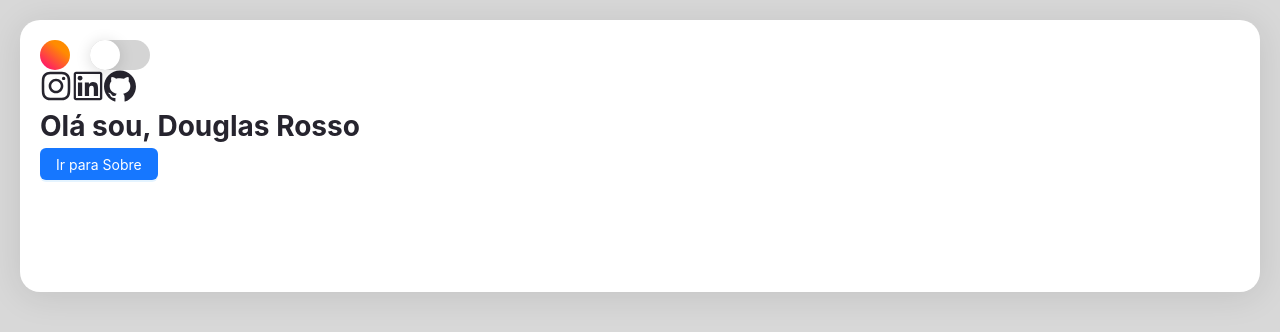
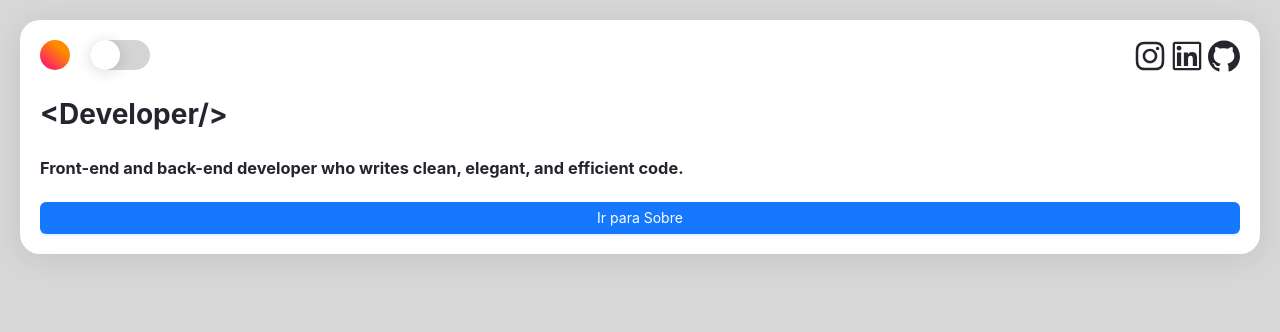
Before and after one commit to douglasrosso/portfolio, a Next.js app: page / in a window 1280 px wide. Shown: the top 332 px of the page. Built offline with nearby package versions, Linux system fonts and the light colour scheme.

Commit message:
correção no tema e correção de erros no console

```diff
--- a/package.json
+++ b/package.json
@@ -11,12 +11,14 @@
   "dependencies": {
     "@ant-design/icons": "^5.5.1",
     "antd": "^5.21.0",
+    "js-cookie": "^3.0.5",
     "next": "14.2.13",
     "react": "^18",
     "react-dom": "^18",
     "styled-components": "^6.1.13"
   },
   "devDependencies": {
+    "@types/js-cookie": "^3.0.6",
     "@types/node": "^20",
     "@types/react": "^18",
     "@types/react-dom": "^18",
--- a/src/app/components/Card.tsx
+++ b/src/app/components/Card.tsx
@@ -1,21 +1,21 @@
 import React from "react";
 import styled from "styled-components";
-import { useAppContext } from "../context/StoreContext";
 
 const Card = ({ children }: { children: React.ReactNode }) => {
-  const { theme } = useAppContext();
-  return <StyledWrapper $background={theme.background}>{children}</StyledWrapper>;
+  return <StyledWrapper>{children}</StyledWrapper>;
 };
 
-const StyledWrapper = styled.div<{ $background: string }>`
+const StyledWrapper = styled.div`
   position: relative;
   padding: 20px;
   z-index: 2;
   width: 100%;
-  height: 17rem;
   box-shadow: 0 4px 35px rgba(0, 0, 0, 0.1);
   border-radius: 20px;
-  background: ${(props) => props.$background};
+  background: ${({ theme }) => theme.background};
+  display: flex;
+  flex-direction: column;
+  gap: 20px;
 `;
 
 export default Card;
--- a/src/app/components/Switch.tsx
+++ b/src/app/components/Switch.tsx
@@ -8,11 +8,7 @@ const Switch = () => {
   const { theme, toggleTheme } = useAppContext();
 
   return (
-    <StyledWrapper
-      $color={theme.color}
-      $background={theme.background}
-      $isDark={theme.isDark ? 1 : 0}
-    >
+    <StyledWrapper>
       <input
         id="switch"
         type="checkbox"
@@ -31,11 +27,7 @@ const Switch = () => {
   );
 };
 
-const StyledWrapper = styled.div<{
-  $background: string;
-  $color: string;
-  $isDark: number;
-}>`
+const StyledWrapper = styled.div`
   width: fit-content;
 
   .content {
@@ -50,8 +42,8 @@ const StyledWrapper = styled.div<{
     border-radius: 100%;
     width: 30px;
     height: 30px;
-    background: ${(props) =>
-      props.$isDark
+    background: ${({ theme }) =>
+      theme.isDark
         ? "linear-gradient(40deg, #8983f7, #a3dafb 70%)"
         : "linear-gradient(40deg, #ff0080, #ff8c00 70%)"};
     margin: auto;
@@ -64,8 +56,8 @@ const StyledWrapper = styled.div<{
     right: 0;
     width: 20px;
     height: 20px;
-    background: ${(props) => props.$background};
-    transform: ${(props) => (!props.$isDark ? "scale(0)" : "scale(1)")};
+    background: ${({ theme }) => theme.background};
+    transform: ${({ theme }) => (!theme.isDark ? "scale(0)" : "scale(1)")};
     transform-origin: top right;
     transition: transform 0.6s cubic-bezier(0.645, 0.045, 0.355, 1);
   }
@@ -102,8 +94,8 @@ const StyledWrapper = styled.div<{
   }
 
   [type="checkbox"]:checked + .content .crescent {
-    transform: ${(props) => (props.$isDark ? "scale(1)" : "scale(0)")};
-    background: ${(props) => props.$background};
+    transform: ${({ theme }) => (theme.isDark ? "scale(1)" : "scale(0)")};
+    background: ${({ theme }) => theme.background};
   }
 
   [type="checkbox"]:checked + .content {
--- a/src/app/context/StoreContext.tsx
+++ b/src/app/context/StoreContext.tsx
@@ -1,4 +1,11 @@
-import React, { createContext, useContext, useState, ReactNode } from "react";
+import React, {
+  createContext,
+  useContext,
+  useState,
+  useEffect,
+  ReactNode,
+} from "react";
+import Cookies from "js-cookie";
 
 interface StoreContextType {
   theme: ThemeType;
@@ -33,17 +40,24 @@ export const StoreProvider = ({ children }: { children: ReactNode }) => {
     isDark: true,
   };
 
-  const [isLightTheme, setIsLightTheme] = useState(true);
+  const getInitialTheme = (): ThemeType => {
+    const savedTheme = Cookies.get("theme");
+    if (savedTheme) {
+      return JSON.parse(savedTheme);
+    }
+    return lightTheme;
+  };
 
-  const [theme, setTheme] = useState<ThemeType>(
-    isLightTheme ? lightTheme : darkTheme
-  );
+  const [theme, setTheme] = useState<ThemeType>(getInitialTheme);
+
+  useEffect(() => {
+    Cookies.set("theme", JSON.stringify(theme), { expires: 365 });
+  }, [theme]);
 
   const toggleTheme = () => {
-    setIsLightTheme((prev) => {
-      const newTheme = prev ? darkTheme : lightTheme;
-      setTheme(newTheme);
-      return !prev;
+    setTheme((prevTheme) => {
+      const newTheme = prevTheme.isDark ? lightTheme : darkTheme;
+      return newTheme;
     });
   };
 
--- a/src/app/layout.tsx
+++ b/src/app/layout.tsx
@@ -19,6 +19,11 @@ export default function RootLayout({
 
   return (
     <html>
+      <head>
+        <meta charSet="UTF-8" />
+        <meta name="viewport" content="width=device-width, initial-scale=1.0" />
+        <title>Douglas Rosso | Software Engineer</title>
+      </head>
       <body>
         <App>
           <StoreProvider>
--- a/src/app/page.tsx
+++ b/src/app/page.tsx
@@ -10,23 +10,49 @@ import {
   LinkedinOutlined,
 } from "@ant-design/icons";
 import { useAppContext } from "./context/StoreContext";
+import styled from "styled-components";
 
 const HomePage = () => {
   const { theme } = useAppContext();
   return (
     <div style={{ padding: "20px" }}>
-      <Card>
-        <Switch />
-        <InstagramOutlined style={{ fontSize: "32px", color: theme.color }} />
-        <LinkedinOutlined style={{ fontSize: "32px", color: theme.color }} />
-        <GithubOutlined style={{ fontSize: "32px", color: theme.color }} />
-        <h1>Olá sou, Douglas Rosso</h1>
+      <StyledWrapper>
+        <StyledHeader>
+          <Switch />
+          <StyledSocialMedias>
+            <InstagramOutlined
+              style={{ fontSize: "32px", color: theme.color }}
+            />
+            <LinkedinOutlined
+              style={{ fontSize: "32px", color: theme.color }}
+            />
+            <GithubOutlined style={{ fontSize: "32px", color: theme.color }} />
+          </StyledSocialMedias>
+        </StyledHeader>
+        <h1>&lt;Developer/&gt;</h1>
+        <h3>
+          Front-end and back-end developer who writes clean, elegant, and
+          efficient code.
+        </h3>
         <Button type="primary">
           <Link href="/about">Ir para Sobre</Link>
         </Button>
-      </Card>
+      </StyledWrapper>
     </div>
   );
 };
 
+const StyledWrapper = styled(Card)``;
+
+const StyledHeader = styled.div`
+  display: flex;
+  gap: 20px;
+  justify-content: space-between;
+`;
+
+const StyledSocialMedias = styled.div`
+  display: flex;
+  gap: 5px;
+`;
+
 export default HomePage;
```
Also changed, not shown: 1 other file (tests, documents, lock files or other folders).
